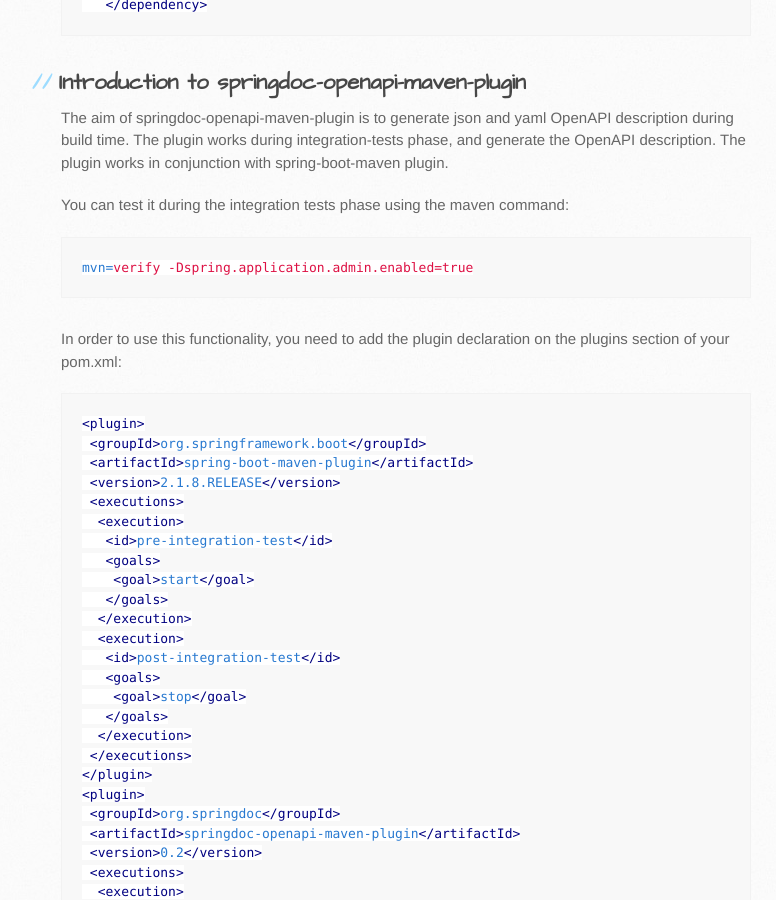
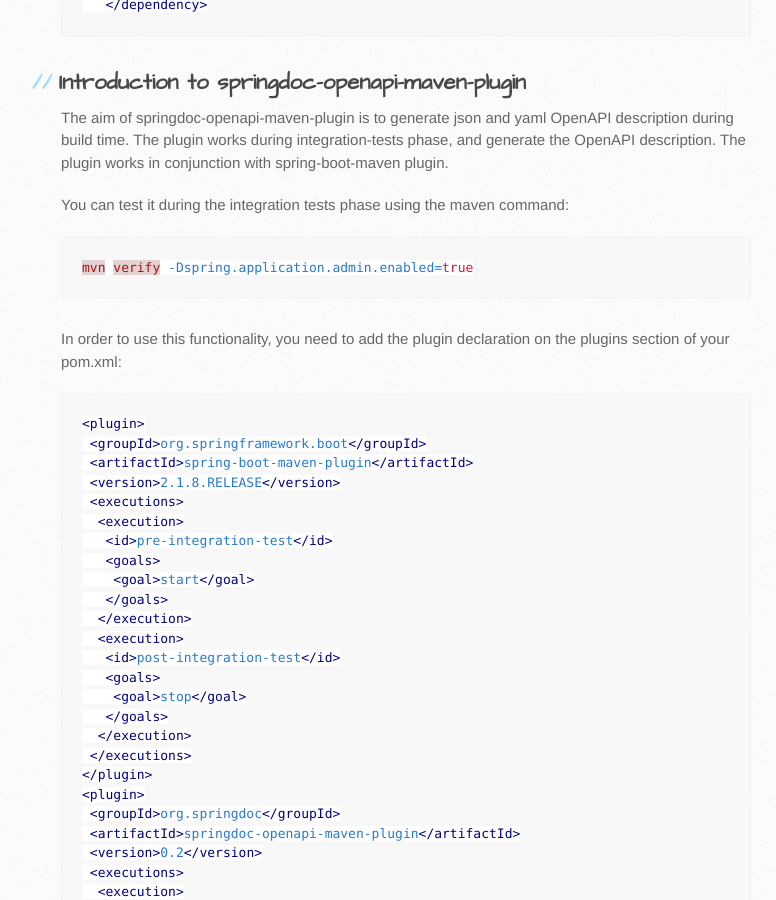
Before and after one commit to springdoc/springdoc-openapi-demos, a Jekyll site: the page built from docs/index.md, in a window 1280 px wide and 900 px high, scrolled down 5177 px. Shown: the whole window, without its empty margins (109-885 px from the left). Built offline with Jekyll 4.4.1, drawn with Linux system fonts in a browser that asks for light colours.

Commit message:
doc update

````diff
--- a/docs/index.md
+++ b/docs/index.md
@@ -183,7 +183,7 @@ The plugin works in conjunction with spring-boot-maven plugin.
 You can test it during the integration tests phase using the maven command:
 
 ```properties
-mvn=verify -Dspring.application.admin.enabled=true
+mvn verify -Dspring.application.admin.enabled=true
 ```
 
 In order to use this functionality, you need to add the plugin declaration on the plugins section of your pom.xml:
````
Also changed, not shown: docs/src/main/resources/index.md (+1 -1 lines).
